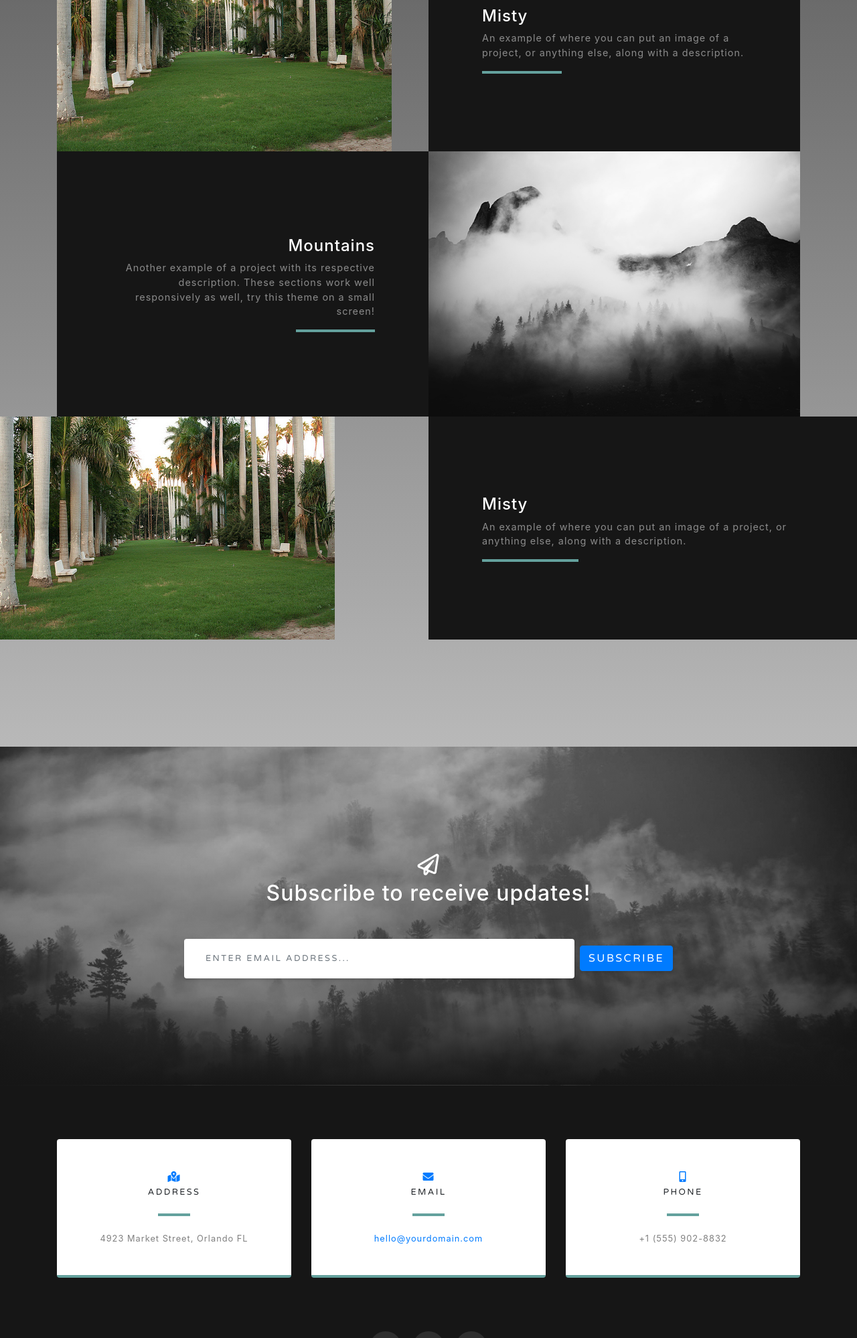
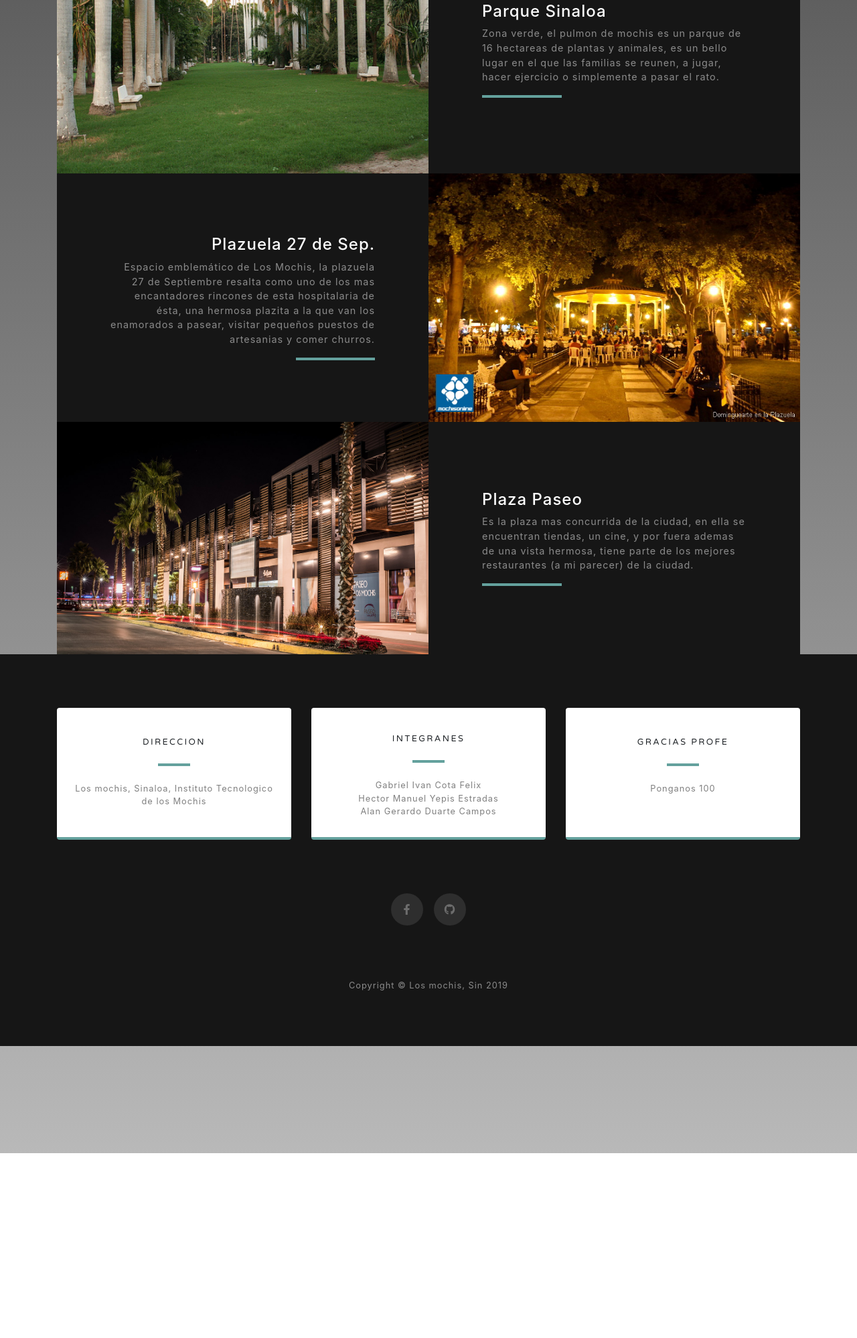
Before and after one commit to IvanCFelix/WebServer, a website with bundled scripts: page index.html in a window 1280 px wide. Shown: the part 2180-4178 px from the top of the page at 67% size. After the commit the page ends 3902 px from the top, so only its background shows below. Built offline with nearby package versions, Linux system fonts and the light colour scheme.

Commit message:
first commit

```diff
--- a/css/grayscale.css
+++ b/css/grayscale.css
@@ -3,8 +3,12 @@
  * Copyright 2013-2019 Start Bootstrap
  * Licensed under MIT (https://github.com/BlackrockDigital/startbootstrap-grayscale/blob/master/LICENSE)
  */
+
+
+
+
 body:after {
-  content: " @IvanC.Felix - @HectorYepis";
+  content: " @IvanC.Felix - @HectorYepis - @AlanDuarte";
   font-size: 25px;
   color: rgba(236, 236, 236, 0.4);
   z-index: 9999;
--- a/index.html
+++ b/index.html
@@ -87,12 +87,12 @@
       <!-- Rows para las seccicion individual de cada proyectos -->
       <div class="row align-items-center no-gutters mb-4 mb-lg-5">
         <div class="col-xl-6 col-lg-7">
-          <img class="img-fluid mb-3 mb-lg-0" src="img/bg-masthead.jpg" width="1500" alt="">
+          <img class="img-fluid mb-3 mb-lg-0" src="img/img-Cerrro.jpg " alt="" >
         </div>
         <div class="col-xl-4 col-lg-5">
           <div class="featured-text text-center text-lg-left">
-            <h4>Shoreline</h4>
-            <p class="text-white-50 mb-0">Grayscale is open source and MIT licensed. This means you can use it for any project - even commercial projects! Download it, customize it, and publish your website!</p>
+            <h4 style="color: white" >Pergola</h4>
+            <p class="text-white-50 mb-0">El mirador sobre el cerro de la memoria ofrece una espectacular panorámica de la ciudad, en su parte baja se construyó un parque recreativo, donde familias completas asisten a di</p>
           </div>
         </div>
       </div>
@@ -100,14 +100,14 @@
       <!-- Project One Row -->
       <div class="row justify-content-center no-gutters mb-5 mb-lg-0">
         <div class="col-lg-6">
-          <img class="img-fluid" src="img/demo-image-01.jpg" alt="">
+          <img id="img" class="img-fluid" src="img/demo-image-01.jpg" width="100%" alt="">
         </div>
         <div class="col-lg-6">
           <div class="bg-black text-center h-100 project">
             <div class="d-flex h-100">
               <div class="project-text w-100 my-auto text-center text-lg-left">
-                <h4 class="text-white">Misty</h4>
-                <p class="mb-0 text-white-50">An example of where you can put an image of a project, or anything else, along with a description.</p>
+                <h4 class="text-white">Parque Sinaloa</h4>
+                <p class="mb-0 text-white-50">Zona verde, el pulmon de mochis es un parque de 16 hectareas de plantas y animales, es un bello lugar en el que las familias se reunen, a jugar, hacer ejercicio o simplemente a pasar el rato.</p>
                 <hr class="d-none d-lg-block mb-0 ml-0">
               </div>
             </div>
@@ -118,14 +118,16 @@
       <!-- Project Two Row -->
       <div class="row justify-content-center no-gutters">
         <div class="col-lg-6">
-          <img class="img-fluid" src="img/demo-image-02.jpg" alt="">
+          <img  class="img-fluid" src="img/img-Plazuela.jpg" width="100%" alt="">
         </div>
         <div class="col-lg-6 order-lg-first">
           <div class="bg-black text-center h-100 project">
             <div class="d-flex h-100">
               <div class="project-text w-100 my-auto text-center text-lg-right">
-                <h4 class="text-white">Mountains</h4>
-                <p class="mb-0 text-white-50">Another example of a project with its respective description. These sections work well responsively as well, try this theme on a small screen!</p>
+                <h4 class="text-white">Plazuela 27 de Sep.</h4>
+                <p class="mb-0 text-white-50">Espacio emblemático de Los Mochis, la plazuela 27 de Septiembre resalta como uno de los mas encantadores rincones de esta hospitalaria de ésta, una hermosa plazita a la que van los enamorados a pasear, visitar pequeños puestos de artesanias y comer churros.
+
+
                 <hr class="d-none d-lg-block mb-0 mr-0">
               </div>
             </div>
@@ -133,47 +135,27 @@
         </div>
       </div>
 
-    </div>
 
 
+      <!--Tercer row para proyectos-->
        <div class="row justify-content-center no-gutters mb-5 mb-lg-0">
         <div class="col-lg-6">
-          <img class="img-fluid" src="img/demo-image-01.jpg" alt="">
+          <img id="img" class="img-fluid" src="img/img-plaza.jpg" width="100%" alt="">
         </div>
         <div class="col-lg-6">
           <div class="bg-black text-center h-100 project">
             <div class="d-flex h-100">
               <div class="project-text w-100 my-auto text-center text-lg-left">
-                <h4 class="text-white">Misty</h4>
-                <p class="mb-0 text-white-50">An example of where you can put an image of a project, or anything else, along with a description.</p>
+                <h4 class="text-white">Plaza Paseo</h4>
+                <p class="mb-0 text-white-50">Es la plaza mas concurrida de la ciudad, en ella se encuentran tiendas, un cine, y por fuera ademas de una vista hermosa, tiene parte de los mejores restaurantes (a mi parecer) de la ciudad.</p>
                 <hr class="d-none d-lg-block mb-0 ml-0">
               </div>
             </div>
           </div>
         </div>
       </div>
-  </section>
+        </div>
 
-  <!-- Signup Section -->
-  <section id="signup" class="signup-section">
-    <div class="container">
-      <div class="row">
-        <div class="col-md-10 col-lg-8 mx-auto text-center">
-
-          <i class="far fa-paper-plane fa-2x mb-2 text-white"></i>
-          <h2 class="text-white mb-5">Subscribe to receive updates!</h2>
-
-          <form class="form-inline d-flex">
-            <input type="email" class="form-control flex-fill mr-0 mr-sm-2 mb-3 mb-sm-0" id="inputEmail" placeholder="Enter email address...">
-            <button type="submit" class="btn btn-primary mx-auto">Subscribe</button>
-          </form>
-
-        </div>
-      </div>
-    </div>
-
-
-  </section>
 
   <!-- Contact Section -->
   <section class="contact-section bg-black">
@@ -184,22 +166,22 @@
         <div class="col-md-4 mb-3 mb-md-0">
           <div class="card py-4 h-100">
             <div class="card-body text-center">
-              <i class="fas fa-map-marked-alt text-primary mb-2"></i>
-              <h4 class="text-uppercase m-0">Address</h4>
+              <h4 class="text-uppercase m-0">Direccion</h4>
               <hr class="my-4">
-              <div class="small text-black-50">4923 Market Street, Orlando FL</div>
+              <div class="small text-black-50">Los mochis, Sinaloa, Instituto Tecnologico de los Mochis</div>
             </div>
           </div>
         </div>
 
         <div class="col-md-4 mb-3 mb-md-0">
           <div class="card py-4 h-100">
-            <div class="card-body text-center">
-              <i class="fas fa-envelope text-primary mb-2"></i>
-              <h4 class="text-uppercase m-0">Email</h4>
+            <div class="icon-body text-center">
+              <h4 class="text-uppercase m-0"><br>Integranes</h4>
               <hr class="my-4">
               <div class="small text-black-50">
-                <a href="#">hello@yourdomain.com</a>
+                <a>Gabriel Ivan Cota Felix</a>
+                 <a><br>Hector Manuel Yepis Estradas</a>
+                  <a><br>Alan Gerardo Duarte Campos</a>
               </div>
             </div>
           </div>
@@ -208,23 +190,20 @@
         <div class="col-md-4 mb-3 mb-md-0">
           <div class="card py-4 h-100">
             <div class="card-body text-center">
-              <i class="fas fa-mobile-alt text-primary mb-2"></i>
-              <h4 class="text-uppercase m-0">Phone</h4>
+              <h4 class="text-uppercase m-0">Gracias profe</h4>
               <hr class="my-4">
-              <div class="small text-black-50">+1 (555) 902-8832</div>
+              <div class="small text-black-50">Ponganos 100</div>
             </div>
           </div>
         </div>
       </div>
 
       <div class="social d-flex justify-content-center">
-        <a href="#" class="mx-2">
-          <i class="fab fa-twitter"></i>
-        </a>
-        <a href="#" class="mx-2">
+
+        <a href="https://www.facebook.com/AgoraComunidadITLM/" class="mx-2">
           <i class="fab fa-facebook-f"></i>
         </a>
-        <a href="#" class="mx-2">
+        <a href="https://github.com/IvanCFelix/WebServer" class="mx-2">
           <i class="fab fa-github"></i>
         </a>
       </div>
@@ -235,7 +214,7 @@
   <!-- Footer -->
   <footer class="bg-black small text-center text-white-50">
     <div class="container">
-      Copyright &copy; Your Website 2019
+      Copyright &copy; Los mochis, Sin 2019
     </div>
   </footer>
 
```
Also changed, not shown: img/img-Cerro.jpg (added), img/img-Plazuela.jpg (added), img/img-cerrro.jpg (added), img/img-plaza.jpg (added), img/ipad.png (deleted).
